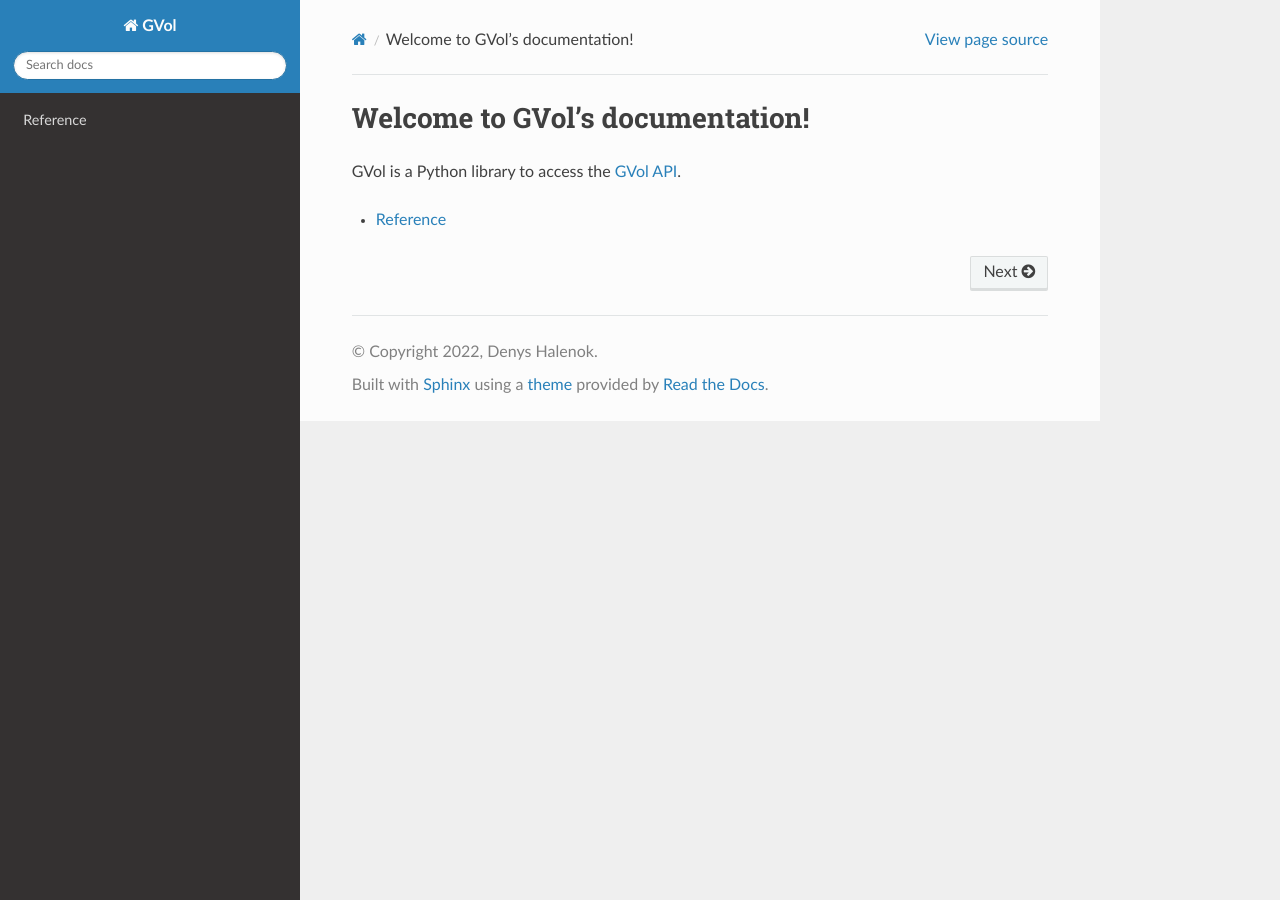
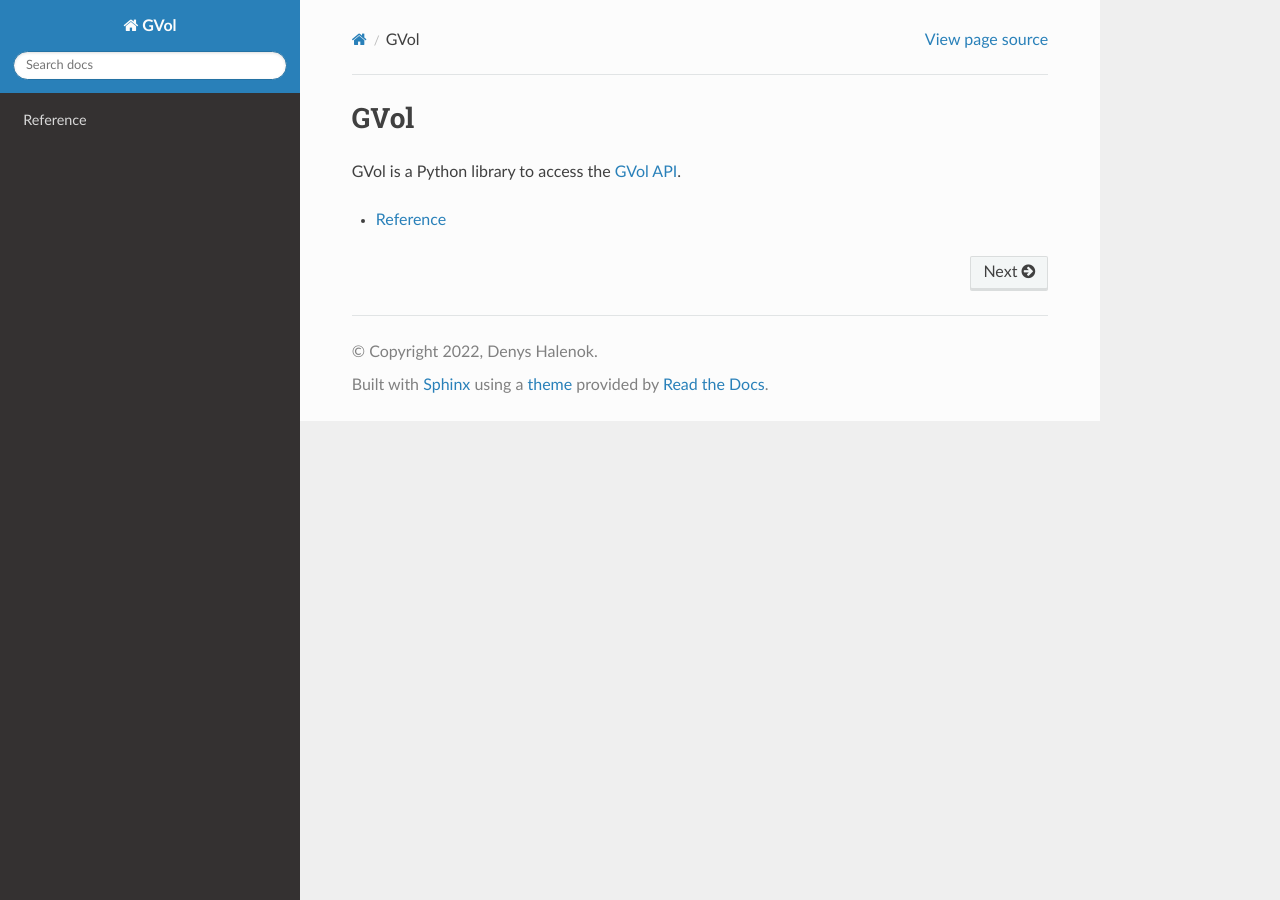
Before and after one commit to genesis-volatility/gvol-py, a Sphinx documentation site: the page built from docs/source/index.rst, in a window 1280 px wide. Built offline with Sphinx 7.4.7 and the Read the Docs theme 2.0.0, drawn with Linux system fonts in a browser that asks for light colours.

Commit message:
Tweak README and index documentation file

```diff
--- a/docs/source/index.rst
+++ b/docs/source/index.rst
@@ -3,12 +3,12 @@
    You can adapt this file completely to your liking, but it should at least
    contain the root `toctree` directive.
 
-Welcome to GVol's documentation!
-================================
+GVol
+====
 
 GVol is a Python library to access the `GVol API <https://docs.gvol.io/>`_.
 
 .. toctree::
-   :maxdepth: 3
+   :maxdepth: 1
 
    reference
```
Also changed, not shown: README.md (+2 -0 lines).
